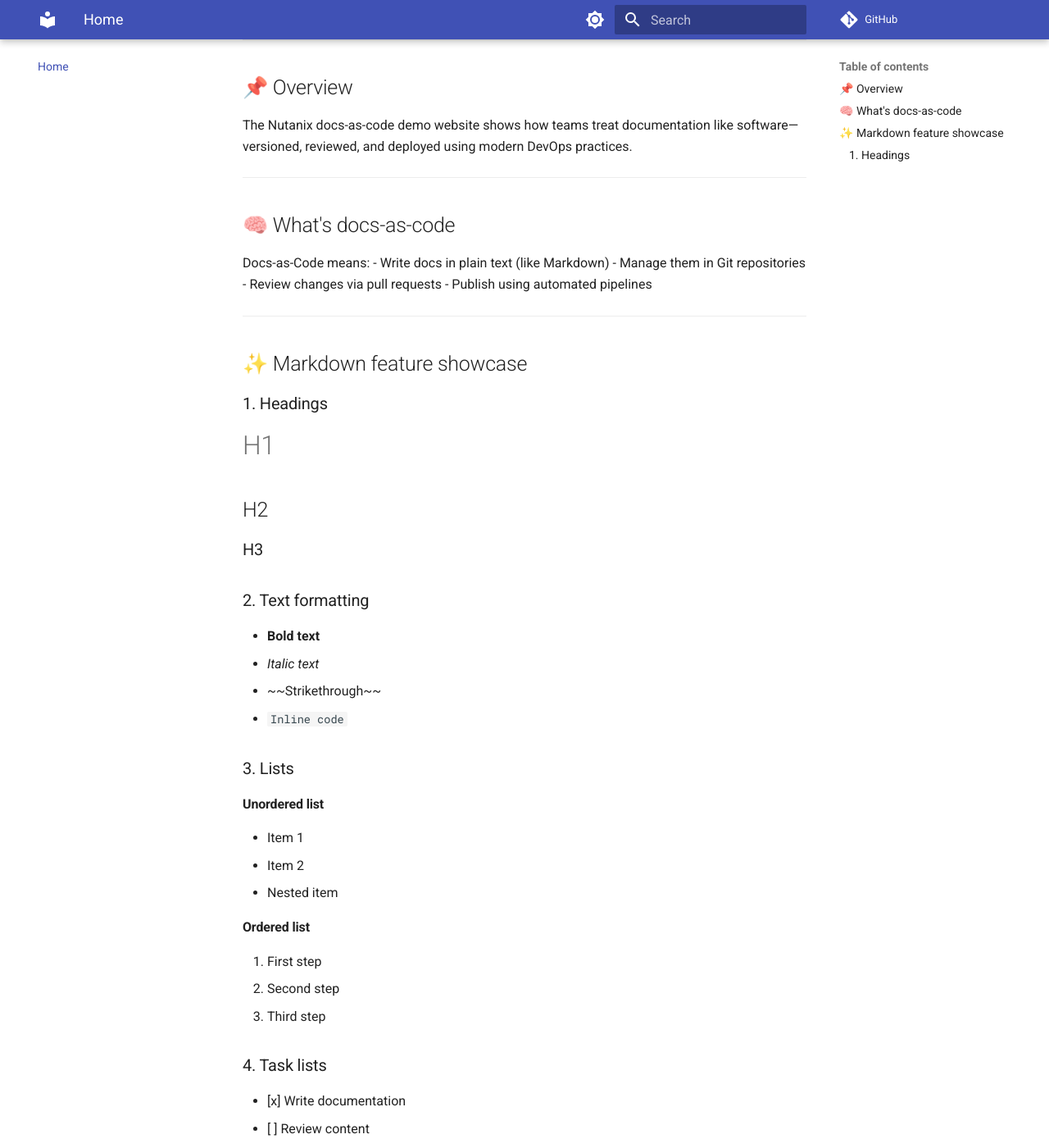
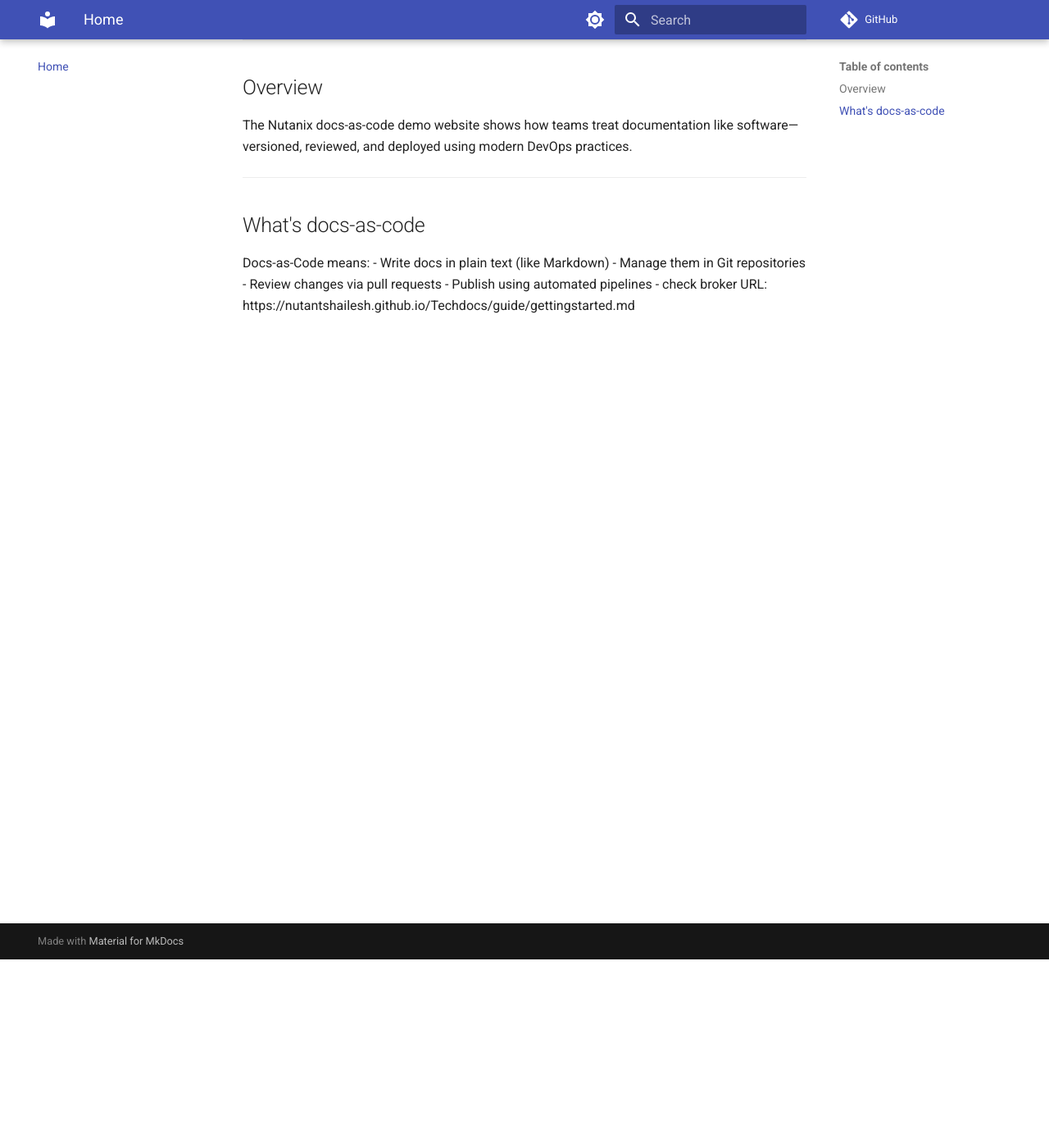
Before and after one commit to NutantShailesh/Techdocs, an MkDocs documentation site: the page built from docs/index.md, in a window 1280 px wide and 1400 px high, scrolled down 230 px. Shown: the whole window at 82% size. Built offline with MkDocs 1.6.1 and Material for MkDocs 9.7.7, drawn with Linux system fonts in a browser that asks for light colours; comment, search, counter and statistics services are not loaded; some of the changed text lies outside the part shown.

Commit message:
few more changes

```diff
--- a/docs/index.md
+++ b/docs/index.md
@@ -4,66 +4,15 @@
 
 ---
 
-## 📌 Overview
+## Overview
 The Nutanix docs-as-code demo website shows how teams treat documentation like software—versioned, reviewed, and deployed using modern DevOps practices.
 
 ---
 
-## 🧠 What's docs-as-code
+## What's docs-as-code
 Docs-as-Code means:
 - Write docs in plain text (like Markdown)
 - Manage them in Git repositories
 - Review changes via pull requests
 - Publish using automated pipelines
-
----
-
-## ✨ Markdown feature showcase
-
-### 1. Headings
-# H1
-## H2
-### H3
-
-### 2. Text formatting
-- **Bold text**
-- *Italic text*
-- ~~Strikethrough~~
-- `Inline code`
-
-### 3. Lists
-
-#### Unordered list
-- Item 1
-- Item 2
-  - Nested item
-
-#### Ordered list
-1. First step
-2. Second step
-3. Third step
-
-### 4. Task lists
-- [x] Write documentation
-- [ ] Review content
-- [ ] Publish site
-
-### 5. Links
-- [Nutanix](https://www.nutanix.com)
-- [Markdown Guide](https://www.markdownguide.org)
-
-### 6. Images
-![Example image](https://via.placeholder.com/150)
-
-### 7. Tables
-
-| Feature        | Supported | Notes                  |
-|----------------|----------|------------------------|
-| Markdown       | ✅       | Easy to write          |
-| Git versioning | ✅       | Full history tracking  |
-| Automation     | ✅       | Fast publishing        |
-
-### 8. Blockquotes
-> Documentation isn't an afterthought—it's part of the product.
-
----
+-  check broker URL: https://nutantshailesh.github.io/Techdocs/guide/gettingstarted.md
```
Also changed, not shown: 1 other file.
